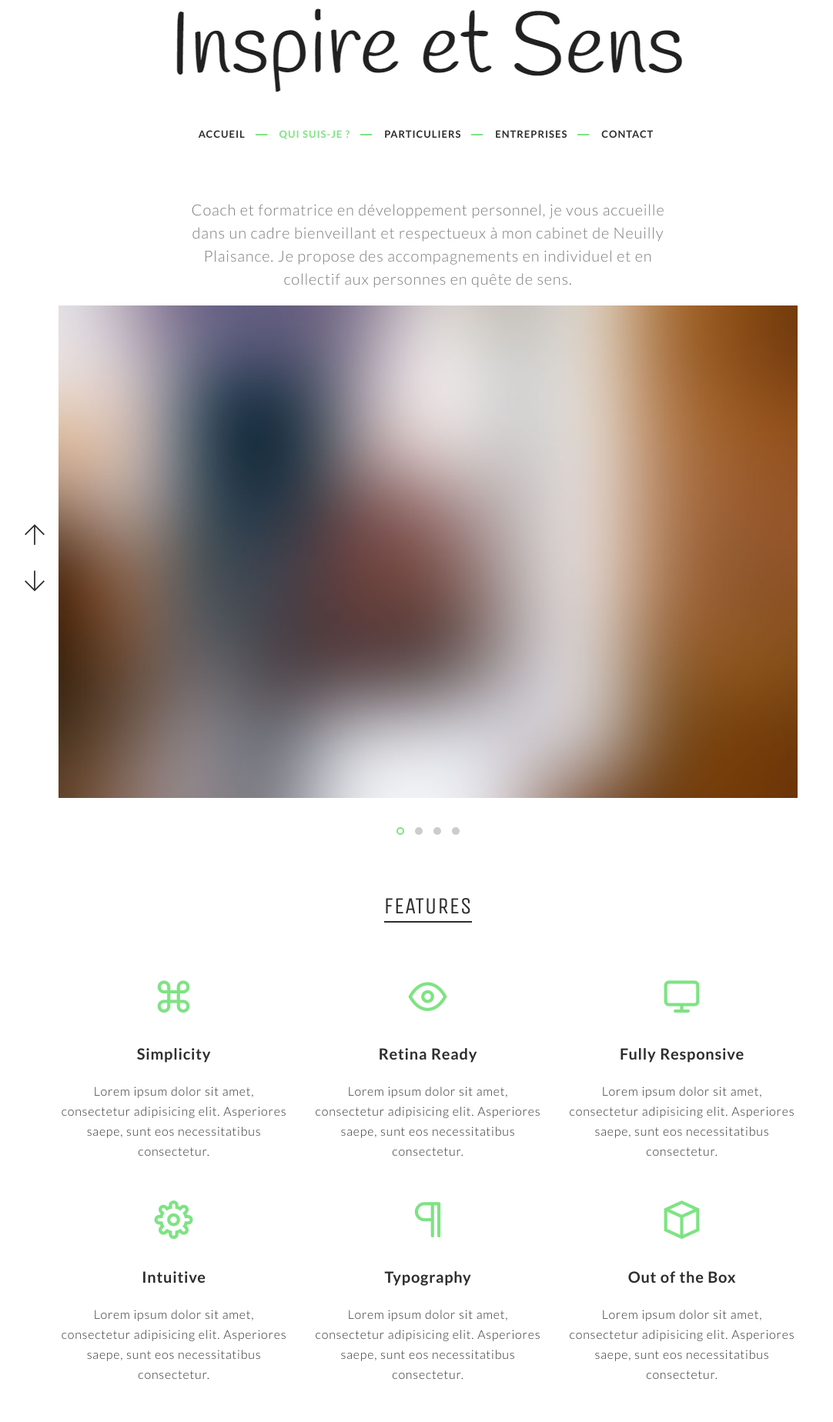
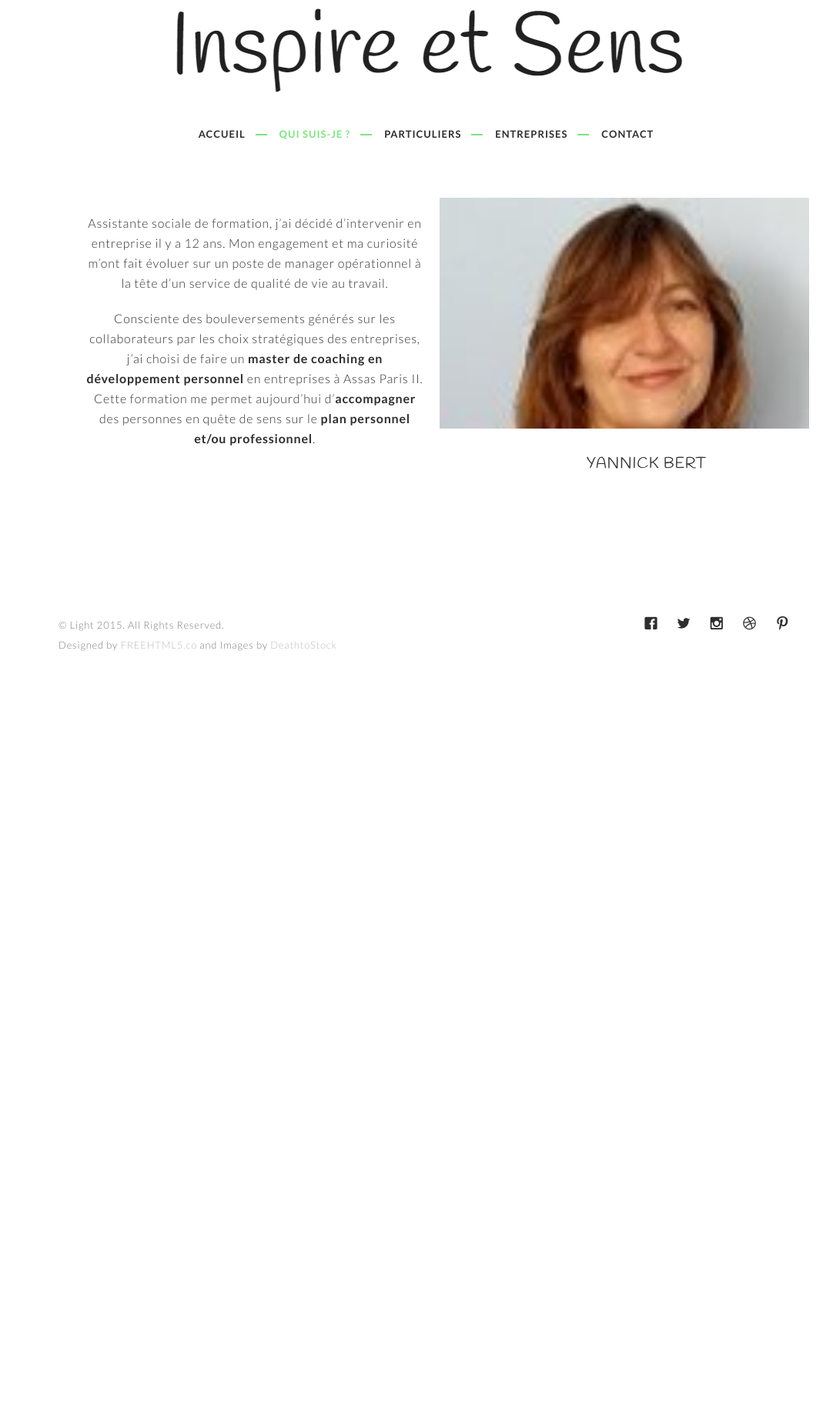
Before and after one commit to qlhotellier/inspire-sens, a PHP site: page /qui-suis-je.html in a window 1280 px wide. Shown: the part 113-1961 px from the top of the page at 77% size, without its empty margins (84-1166 px from the left). After the commit the page ends 959 px from the top, so only its background shows below. Run offline with PHP 8.4, Linux system fonts and the light colour scheme.

Commit message:
who I am
who I am

```diff
--- a/css/style.css
+++ b/css/style.css
@@ -35,6 +35,21 @@ body {
 ::selection {
   color: #ffffff;
   background: #7ee383;
+}
+
+.mt40 {
+  margin-top: 40px !important;
+}
+
+.pt0i {
+  padding-top: 0px !important;
+}
+
+.right {
+  float: right;
+}
+.left {
+  float: left;
 }
 
 a {
--- a/qui-suis-je.html
+++ b/qui-suis-je.html
@@ -28,6 +28,7 @@
 
 	<!-- Google Webfont -->
 	<link href='http://fonts.googleapis.com/css?family=Lato:400,300,700|Unica+One' rel='stylesheet' type='text/css'>
+	<link href="https://fonts.googleapis.com/css?family=Handlee" rel="stylesheet">
 	<!-- Themify Icons -->
 	<link rel="stylesheet" href="css/themify-icons.css">
 	<!-- Icomoon Icons -->
@@ -97,269 +98,39 @@
 
 <!-- Main -->
 <main role="main">
+	<div class="container">
 
+		<div class="fh5co-press pt0i" style="background-color: white !important;">
 			<div class="container">
 				<div class="row">
-					<div class="col-md-8 col-md-offset-2">
-						<div class="fh5co-page-title text-center">
-							<!--h1 class="fh5co-title">Yannick Bert</h1-->
-							<h2 class="fh5co-title-sub">Coach et formatrice en développement personnel, je vous accueille dans un cadre bienveillant et respectueux à mon cabinet de Neuilly Plaisance.
-Je propose des accompagnements en individuel et en collectif aux personnes en quête de sens.</h2>
+					<div class="col-md-12">
+						<!-- Press Item -->
+						<div class="fh5co-press-item">
+							<div class="fh5co-press-img" style="background-image: url(images/yannick.jpg)">
+							</div>
+							<div class="fh5co-press-text" style="text-align: center; ">
+								<p>
+									Assistante sociale de formation, j’ai décidé d’intervenir en entreprise il y a 12 ans. Mon engagement et ma curiosité m’ont fait évoluer sur un poste de manager opérationnel à la tête d’un service de qualité de vie au travail.
+								</p>
+								<p>
+									Consciente des bouleversements générés sur les collaborateurs par les choix stratégiques des entreprises, j’ai choisi de faire un <strong>master de coaching en développement personnel</strong> en entreprises à Assas Paris II. Cette formation me permet aujourd’hui d’<strong>accompagner</strong> des personnes en quête de sens sur le <strong>plan personnel et/ou professionnel</strong>.
+								</p>
+							</div>
+						</div>
+						<!-- Press Item -->
+					</div>
+					<h3 class="right" style="font-family: 'Handlee', cursive; margin-right: 15%;">YANNICK BERT</h3>
 				</div>
 			</div>
 		</div>
 	</div>
-				<!-- Slider -->
-				<div class="container">
-					<!--div class="row">
-						<div class="col-md-8 col-md-push-4 col-sm-8 col-sm-push-4">
-							<h1 class="fh5co-intro"><span class="fh5co-border"></span>Light is a free responsive HTML5 template using bootstrap released under <a href="https://creativecommons.org/licenses/by/3.0/us/" target="_blank">Creative Commons 3.0</a>. Lovely crafted by <a href="http://freehtml5.co/" target="_blank">FREEHTML5.co</a></h1>
-						</div>
-					</div-->
-					<div class="row">
-						<div class="col-md-12">
-							<div class="owl-carousel owl-carousel-fullwidth">
-						    <div class="item"><img src="images/slide_1.jpg" alt="image"></div>
-						    <div class="item"><img src="images/slide_2.jpg" alt="image"></div>
-						    <div class="item"><img src="images/slide_3.jpg" alt="image"></div>
-						    <div class="item"><img src="images/slide_4.jpg" alt="image"></div>
-							</div>
-						</div>
-					</div>
-				</div>
-				<!-- Slider -->
-
-				<div class="fh5co-spacer fh5co-spacer-lg"></div>
-
-				<!-- Features -->
-				<div class="fh5co-features">
-					<div class="container">
-						<div class="fh5co-section-title text-center">
-							<h2 class="fh5co-title">Features</h2>
-						</div>
-						<div class="fh5co-spacer fh5co-spacer-sm"></div>
-						<div class="row">
-
-							<div class="col-md-4 col-sm-6 fh5co-feature text-center">
-								<span class="fh5co-feature-icon">
-									<i class="icon-command"></i>
-								</span>
-								<h3 class="fh5co-feature-title">Simplicity</h3>
-								<p>Lorem ipsum dolor sit amet, consectetur adipisicing elit. Asperiores saepe, sunt eos necessitatibus consectetur.</p>
-							</div>
-							<div class="col-md-4 col-sm-6 fh5co-feature text-center">
-								<span class="fh5co-feature-icon">
-									<i class="icon-eye2"></i>
-								</span>
-								<h3 class="fh5co-feature-title">Retina Ready</h3>
-								<p>Lorem ipsum dolor sit amet, consectetur adipisicing elit. Asperiores saepe, sunt eos necessitatibus consectetur.</p>
-							</div>
-
-							<div class="col-md-4 col-sm-6 fh5co-feature text-center">
-								<span class="fh5co-feature-icon">
-									<i class="icon-monitor"></i>
-								</span>
-								<h3 class="fh5co-feature-title">Fully Responsive</h3>
-								<p>Lorem ipsum dolor sit amet, consectetur adipisicing elit. Asperiores saepe, sunt eos necessitatibus consectetur.</p>
-							</div>
-
-							<div class="col-md-4 col-sm-6 fh5co-feature text-center">
-								<span class="fh5co-feature-icon">
-									<i class="icon-cog2"></i>
-								</span>
-								<h3 class="fh5co-feature-title">Intuitive</h3>
-								<p>Lorem ipsum dolor sit amet, consectetur adipisicing elit. Asperiores saepe, sunt eos necessitatibus consectetur.</p>
-							</div>
-
-							<div class="col-md-4 col-sm-6 fh5co-feature text-center">
-								<span class="fh5co-feature-icon">
-									<i class="icon-paragraph"></i>
-								</span>
-								<h3 class="fh5co-feature-title">Typography</h3>
-								<p>Lorem ipsum dolor sit amet, consectetur adipisicing elit. Asperiores saepe, sunt eos necessitatibus consectetur.</p>
-							</div>
-							<div class="col-md-4 col-sm-6 fh5co-feature text-center">
-								<span class="fh5co-feature-icon">
-									<i class="icon-box2"></i>
-								</span>
-								<h3 class="fh5co-feature-title">Out of the Box</h3>
-								<p>Lorem ipsum dolor sit amet, consectetur adipisicing elit. Asperiores saepe, sunt eos necessitatibus consectetur.</p>
-							</div>
-
-						</div>
-					</div>
-				</div>
-				<!-- Features -->
-
-				<div class="fh5co-spacer fh5co-spacer-lg"></div>
-
-				<!-- Section Half -->
-				<div class="fh5co-half">
-					<div class="fh5co-half-img fh5co-50" style="background-image: url(images/slide_2.jpg)"></div>
-					<div class="fh5co-half-text fh5co-50 fh5co-right">
-						<div class="fh5co-text">
-
-							<div class="container-fluid">
-								<div class="row">
-									<div class="col-md-9 col-md-push-1 col-sm-9 col-sm-push-1">
-										<div class="fh5co-section-title text-left">
-											<h2 class="fh5co-title">Clean &amp; Minimal Design</h2>
-										</div>
-										<p>Lorem ipsum dolor sit amet, consectetur adipisicing elit. Ipsa doloribus molestias, explicabo itaque, quos consequatur quam, tempore enim voluptatum nulla quas iusto voluptate quae modi commodi maiores voluptatibus perspiciatis aut.</p>
-										<div class="fh5co-spacer fh5co-spacer-xxs"></div>
-										<p><a href="#" class="btn btn-primary btn-md fh5co-btn-other-option">Get Started</a> <span class="fh5co-other-option"><span class="fh5co-or text-muted">or</span> <a href="#" class="btn-link">Learn More</a></span></p>
-									</div>
-								</div>
-							</div>
-
-						</div>
-					</div>
-				</div>
-				<!-- Section Half -->
-
-				<div class="fh5co-spacer fh5co-spacer-lg"></div>
-
-				<!-- Testimonial -->
-				<div class="container">
-						<div class="fh5co-section-title text-center">
-							<h2 class="fh5co-title">Our Clients Say</h2>
-						</div>
-						<br class="fh5co-spacer fh5co-spacer-sm">
-						<div class="owl-carousel-fullwidth">
-							<div class="item">
-								<p class="text-center quote">&ldquo;Design must be functional and functionality must be translated into visual aesthetics, without any reliance on gimmicks that have to be explained. &rdquo; <cite class="author">&mdash; Ferdinand A. Porsche</cite></p>
-							</div>
-							<div class="item">
-								<p class="text-center quote">&ldquo;Creativity is just connecting things. When you ask creative people how they did something, they feel a little guilty because they didn’t really do it, they just saw something. It seemed obvious to them after a while. &rdquo;<cite class="author">&mdash; Steve Jobs</cite></p>
-							</div>
-							<div class="item">
-								<p class="text-center quote">&ldquo;I think design would be better if designers were much more skeptical about its applications. If you believe in the potency of your craft, where you choose to dole it out is not something to take lightly. &rdquo;<cite class="author">&mdash; Frank Chimero</cite></p>
-							</div>
-						</div>
-				</div>
-				<!-- Testimonial -->
-
-				<div class="fh5co-spacer fh5co-spacer-lg"></div>
-
-				<!-- Press -->
-				<div class="fh5co-press">
-					<div class="container">
-
-						<div class="fh5co-section-title text-center">
-							<h2 class="fh5co-title">Press</h2>
-						</div>
-						<div class="fh5co-spacer fh5co-spacer-sm"></div>
-						<div class="row">
-
-							<div class="col-md-6">
-								<!-- Press Item -->
-								<div class="fh5co-press-item">
-									<div class="fh5co-press-img" style="background-image: url(images/slide_2.jpg)">
-									</div>
-									<div class="fh5co-press-text">
-										<h3 class="h2 fh5co-press-title">Simplicity <span class="fh5co-border"></span></h3>
-										<p>Lorem ipsum dolor sit amet, consectetur adipisicing elit. Veritatis eius quos similique suscipit dolorem cumque vitae qui molestias illo accusantium...</p>
-									</div>
-								</div>
-								<!-- Press Item -->
-							</div>
-
-							<div class="col-md-6">
-								<!-- Press Item -->
-								<div class="fh5co-press-item">
-									<div class="fh5co-press-img" style="background-image: url(images/slide_1.jpg)">
-									</div>
-									<div class="fh5co-press-text">
-										<h3 class="h2 fh5co-press-title">Versatile <span class="fh5co-border"></span></h3>
-										<p>Lorem ipsum dolor sit amet, consectetur adipisicing elit. Veritatis eius quos similique suscipit dolorem cumque vitae qui molestias illo accusantium...</p>
-									</div>
-								</div>
-								<!-- Press Item -->
-							</div>
-
-							<div class="col-md-6">
-								<!-- Press Item -->
-								<div class="fh5co-press-item">
-									<div class="fh5co-press-img" style="background-image: url(images/slide_3.jpg);">
-									</div>
-									<div class="fh5co-press-text">
-										<h3 class="h2 fh5co-press-title">Aesthetic <span class="fh5co-border"></span></h3>
-										<p>Lorem ipsum dolor sit amet, consectetur adipisicing elit. Veritatis eius quos similique suscipit dolorem cumque vitae qui molestias illo accusantium...</p>
-									</div>
-								</div>
-								<!-- Press Item -->
-							</div>
-
-							<div class="col-md-6">
-								<!-- Press Item -->
-								<div class="fh5co-press-item">
-									<div class="fh5co-press-img" style="background-image: url(images/slide_4.jpg);">
-									</div>
-									<div class="fh5co-press-text">
-										<h3 class="h2 fh5co-press-title">Creative <span class="fh5co-border"></span></h3>
-										<p>Lorem ipsum dolor sit amet, consectetur adipisicing elit. Veritatis eius quos similique suscipit dolorem cumque vitae qui molestias illo accusantium...</p>
-									</div>
-								</div>
-								<!-- Press Item -->
-							</div>
-
-						</div>
-						<div class="fh5co-spacer fh5co-spacer-xs"></div>
-						<div class="row">
-							<div class="col-md-6 col-md-offset-3">
-								<a href="#" class="btn btn-outline btn-md btn-block">View All Press Releases</a>
-							</div>
-						</div>
-
-
-
-					</div>
-				</div>
-				<!-- Press -->
-
-
 </main>
 <!-- Main -->
 
 <!-- Footer -->
 <footer id="fh5co-footer" role="contentinfo">
 	<div class="container">
-				<div class="row">
-					<div class="col-md-3 col-xs-12 fh5co-footer-widget ">
-						<img src="images/logo.png" alt="Image" class="img-responsive">
-					</div>
-					<div class="col-md-2 col-xs-6 fh5co-footer-widget">
-						<ul>
-							<li><a href="#">Our Team</a></li>
-							<li><a href="#">Contact Us</a></li>
-							<li><a href="#">Support</a></li>
-							<li><a href="#">Blog</a></li>
-						</ul>
-					</div>
-					<div class="col-md-2 col-xs-6 fh5co-footer-widget">
-						<ul>
-							<li><a href="#">Our Clients</a></li>
-							<li><a href="#">Our Culture</a></li>
-							<li><a href="#">Capabilities</a></li>
-							<li><a href="#">Features</a></li>
-						</ul>
-					</div>
 
-					<div class="col-md-5 col-xs-12 fh5co-footer-widget">
-						<div class="fh5co-section-title">
-							<h5 class="fh5co-title">Subscribe</h5>
-						</div>
-						<p>Lorem ipsum dolor sit amet, consectetur adipisicing elit. Iure sint, inventore excepturi aliquid ipsam officiis!</p>
-						<form class="form-inline" id="fh5co-form-subscribe">
-						  <div class="form-group pull-left">
-						    <input type="email" class="form-control input-lg input-block" id="subscribe-email" placeholder="info@freehtml5.co">
-						  </div>
-						  <button type="submit" class="btn btn-primary btn-subscribe-send">Send</button>
-
-						</form>
-					</div>
-				</div>
-				<div class="fh5co-spacer fh5co-spacer-md"></div>
 		<div class="row">
 			<div class="col-md-6">
 				<p class="fh5co-copyright">&copy; Light 2015. All Rights Reserved. <br>Designed by <a href="http://freehtml5.co" target="_blank">FREEHTML5.co</a> and Images by <a href="http://deathtothestockphoto.com/" target="_blank">DeathtoStock</a></p>
```
Also changed, not shown: images/yannick.jpg (added). Lines whose indentation alone changed are shown as unchanged.
